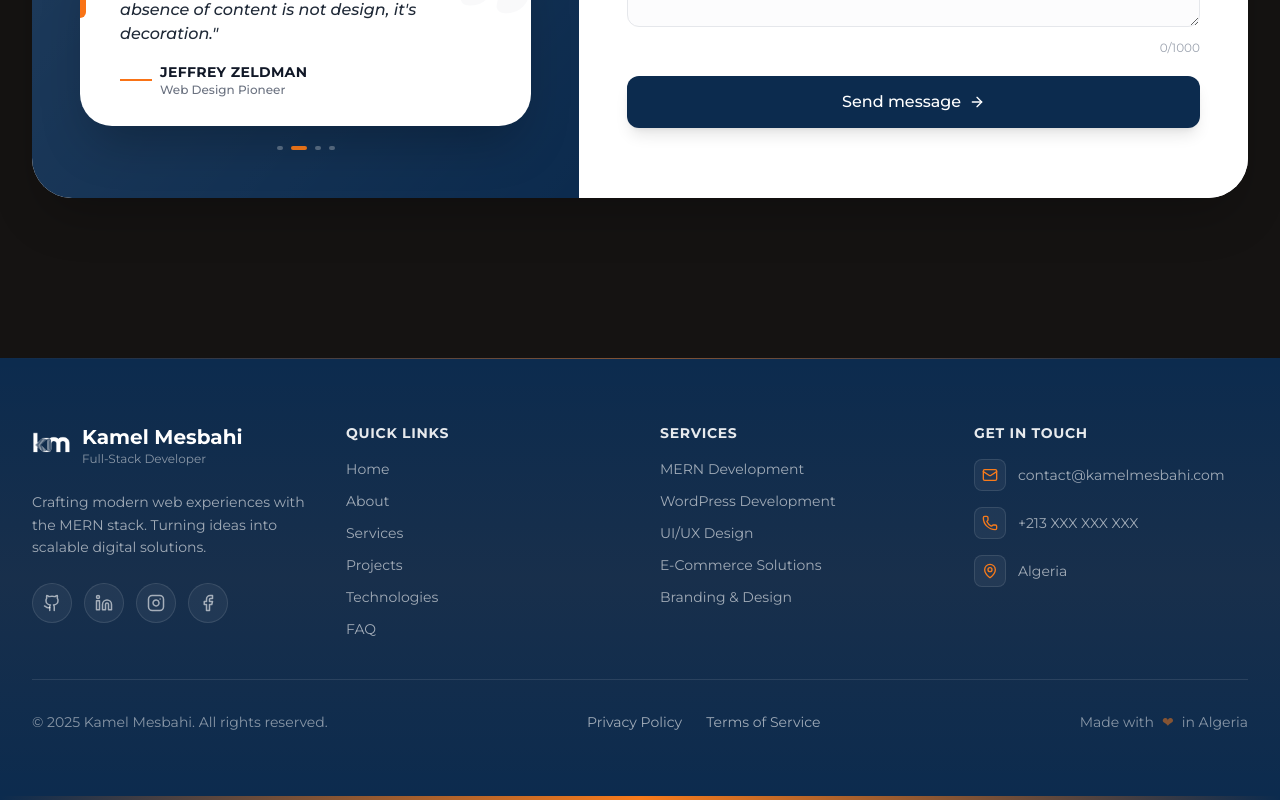
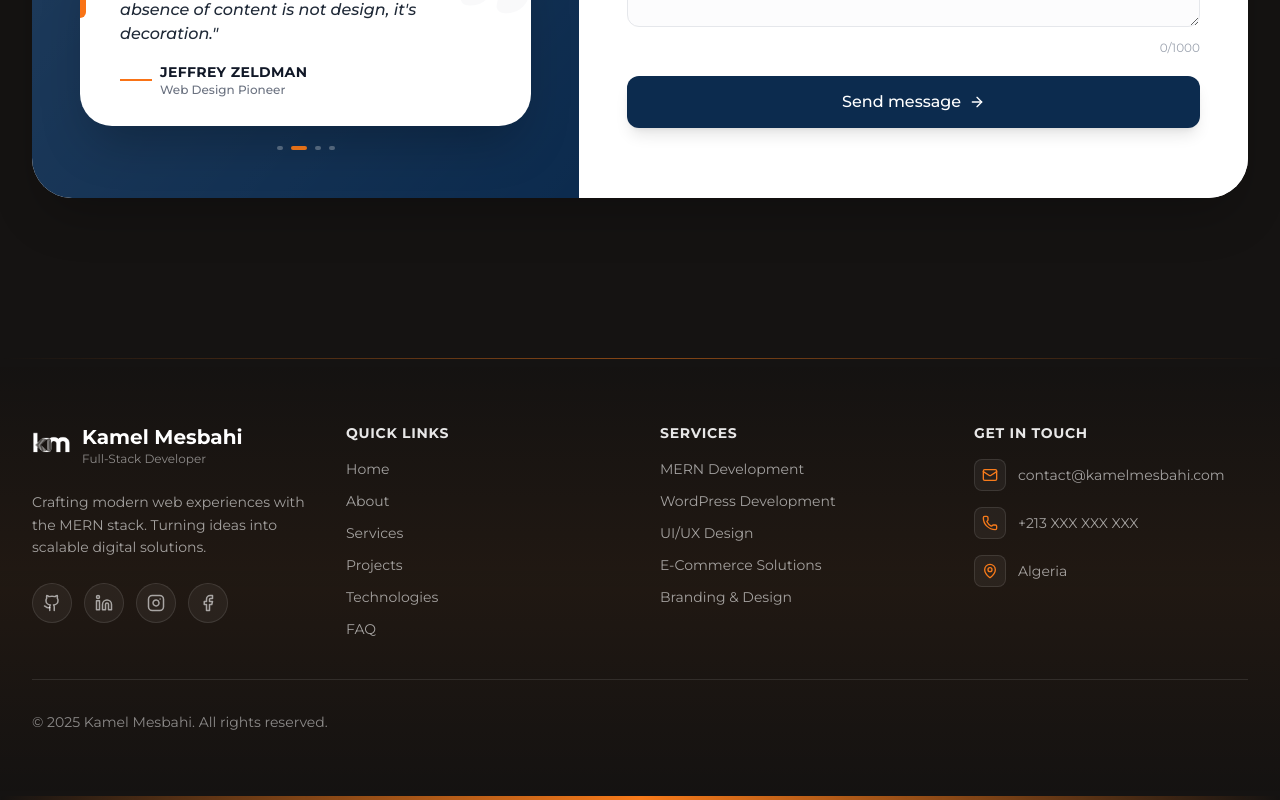
Before and after one commit to KamelMesbahi13/portfolio, a React (Vite) app: page / in a window 1280 px wide. Shown: the part 7193-7993 px from the top of the page. Built offline with nearby package versions, Linux system fonts and the light colour scheme.

Commit message:
adding the footer

```diff
--- a/src/Components/Footer/Footer.jsx
+++ b/src/Components/Footer/Footer.jsx
@@ -142,7 +142,7 @@ const Footer = () => {
   const currentYear = new Date().getFullYear();
 
   return (
-    <footer className="relative mt-20 overflow-hidden bg-[#0C2B4E] text-white">
+    <footer className="relative mt-20 overflow-hidden text-white">
       {/* Decorative gradient background */}
       <div className="absolute inset-0 bg-gradient-to-b from-transparent via-[#F87B1B]/5 to-transparent pointer-events-none" />
 
@@ -228,29 +228,13 @@ const Footer = () => {
           </div>
         </div>
 
-        {/* Bottom Bar */}
         <div className="flex flex-col items-center justify-between gap-4 pt-8 md:flex-row">
-          {/* Copyright */}
           <p className="text-sm text-white/50">
             © {currentYear} Kamel Mesbahi. All rights reserved.
           </p>
-
-          {/* Legal Links */}
-          <div className="flex gap-6">
-            <FooterLink href="/privacy">Privacy Policy</FooterLink>
-            <FooterLink href="/terms">Terms of Service</FooterLink>
-          </div>
-
-          {/* Made with badge */}
-          <div className="flex items-center gap-2 text-sm text-white/50">
-            <span>Made with</span>
-            <span className="text-[#F87B1B] animate-pulse">❤</span>
-            <span>in Algeria</span>
-          </div>
         </div>
       </div>
 
-      {/* Bottom accent line */}
       <div className="h-1 bg-gradient-to-r from-transparent via-[#F87B1B] to-transparent" />
     </footer>
   );
```
